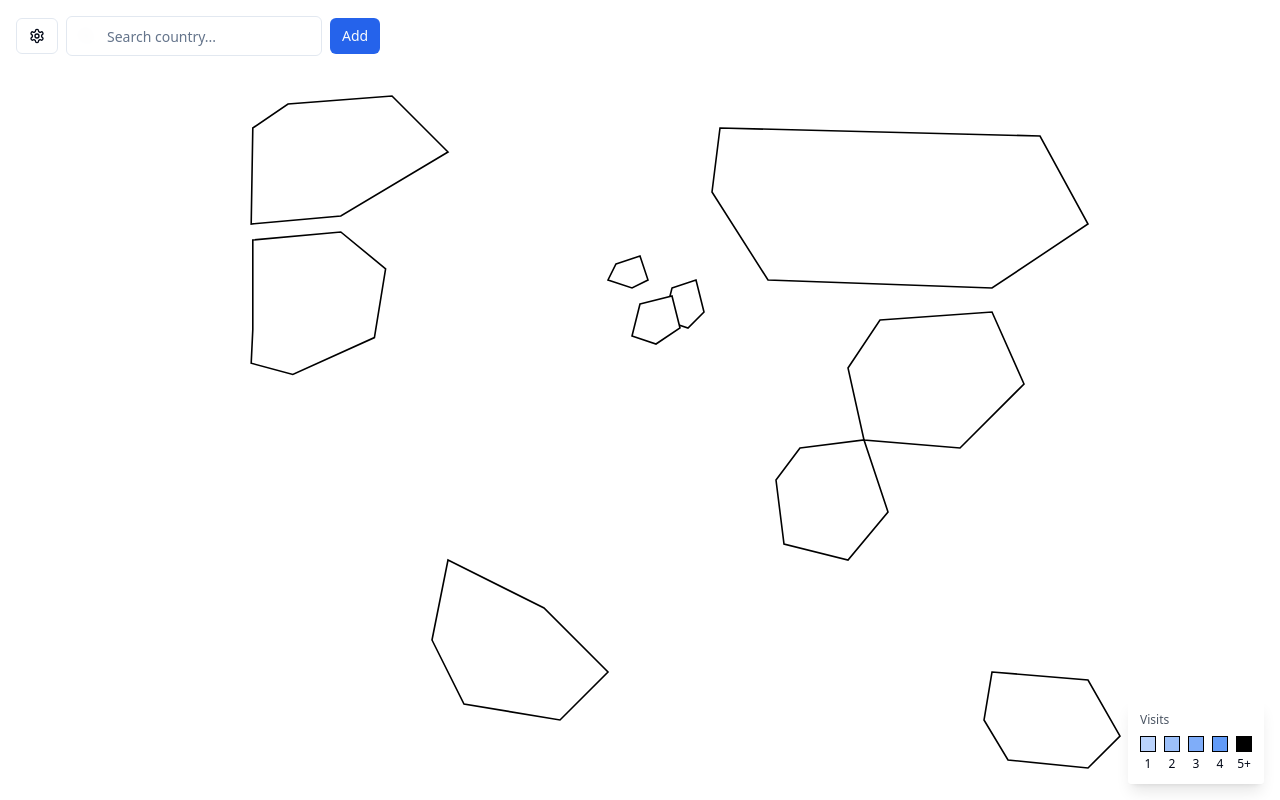
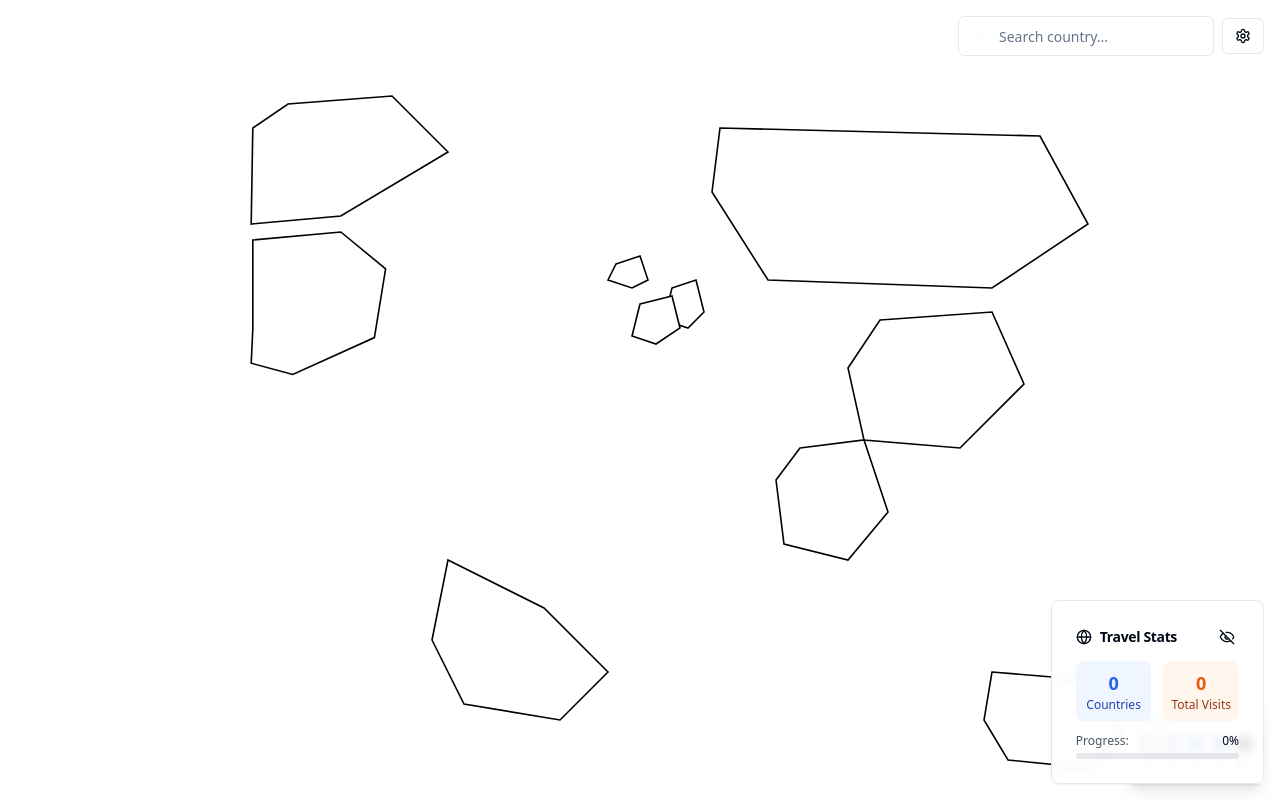
Before and after one commit to ksmworkrelated/globe-trotter-hues, a React (Vite) app: page / in a window 1280 px wide. Built offline with nearby package versions, Linux system fonts and the light colour scheme.

Commit message:
Refactor: Move controls to the right, add stats panel
- Moved search bar and settings button to the right side.
- Removed the add button and added country on enter key press.
- Added travel stats panel in the bottom right with hide option.

```diff
--- a/src/components/TopControls.tsx
+++ b/src/components/TopControls.tsx
@@ -38,10 +38,32 @@ export const TopControls = ({
     }
   };
 
+  const handleKeyPress = (e: React.KeyboardEvent) => {
+    if (e.key === 'Enter' && searchTerm.trim()) {
+      onSearch(searchTerm.trim());
+      setSearchTerm("");
+    }
+  };
+
   return (
     <>
-      {/* Top Controls Bar */}
-      <div className="absolute top-4 left-4 z-20 flex items-center gap-2">
+      {/* Top Controls Bar - Moved to Right */}
+      <div className="absolute top-4 right-4 z-20 flex items-center gap-2">
+        {/* Search Bar */}
+        <form onSubmit={handleSubmit} className="flex items-center">
+          <div className="relative">
+            <SearchIcon className="h-4 w-4 absolute left-3 top-1/2 transform -translate-y-1/2 text-gray-400" />
+            <Input
+              type="text"
+              placeholder="Search country..."
+              value={searchTerm}
+              onChange={(e) => setSearchTerm(e.target.value)}
+              onKeyPress={handleKeyPress}
+              className="pl-10 pr-4 py-2 w-64 bg-white/90 backdrop-blur-sm"
+            />
+          </div>
+        </form>
+
         {/* Settings Button */}
         <Button
           variant="outline"
@@ -51,23 +73,6 @@ export const TopControls = ({
         >
           <SettingsIcon className="h-4 w-4" />
         </Button>
-
-        {/* Search Bar */}
-        <form onSubmit={handleSubmit} className="flex items-center gap-2">
-          <div className="relative">
-            <SearchIcon className="h-4 w-4 absolute left-3 top-1/2 transform -translate-y-1/2 text-gray-400" />
-            <Input
-              type="text"
-              placeholder="Search country..."
-              value={searchTerm}
-              onChange={(e) => setSearchTerm(e.target.value)}
-              className="pl-10 pr-4 py-2 w-64 bg-white/90 backdrop-blur-sm"
-            />
-          </div>
-          <Button type="submit" size="sm" className="bg-blue-600 hover:bg-blue-700">
-            Add
-          </Button>
-        </form>
       </div>
 
       {/* Settings Panel */}
--- /dev/null
+++ b/src/components/TravelStats.tsx
@@ -0,0 +1,75 @@
+
+import { useState } from "react";
+import { Card, CardContent, CardHeader, CardTitle } from "@/components/ui/card";
+import { Button } from "@/components/ui/button";
+import { GlobeIcon, XIcon, EyeIcon, EyeOffIcon } from "lucide-react";
+
+interface TravelStatsProps {
+  totalVisits: number;
+  uniqueCountries: number;
+}
+
+export const TravelStats = ({ totalVisits, uniqueCountries }: TravelStatsProps) => {
+  const [isVisible, setIsVisible] = useState(true);
+
+  if (!isVisible) {
+    return (
+      <div className="absolute bottom-4 right-4 z-20">
+        <Button
+          variant="outline"
+          size="sm"
+          onClick={() => setIsVisible(true)}
+          className="bg-white/90 backdrop-blur-sm hover:bg-white"
+        >
+          <EyeIcon className="h-4 w-4" />
+        </Button>
+      </div>
+    );
+  }
+
+  return (
+    <div className="absolute bottom-4 right-4 z-20">
+      <Card className="bg-white/90 backdrop-blur-sm">
+        <CardHeader className="pb-3 flex flex-row items-center justify-between space-y-0">
+          <CardTitle className="flex items-center gap-2 text-sm">
+            <GlobeIcon className="h-4 w-4" />
+            Travel Stats
+          </CardTitle>
+          <Button
+            variant="ghost"
+            size="sm"
+            onClick={() => setIsVisible(false)}
+            className="h-6 w-6 p-0"
+          >
+            <EyeOffIcon className="h-3 w-3" />
+          </Button>
+        </CardHeader>
+        <CardContent className="space-y-3">
+          <div className="grid grid-cols-2 gap-3">
+            <div className="text-center p-2 bg-blue-50 rounded-lg">
+              <div className="text-lg font-bold text-blue-600">{uniqueCountries}</div>
+              <div className="text-xs text-blue-800">Countries</div>
+            </div>
+            <div className="text-center p-2 bg-orange-50 rounded-lg">
+              <div className="text-lg font-bold text-orange-600">{totalVisits}</div>
+              <div className="text-xs text-orange-800">Total Visits</div>
+            </div>
+          </div>
+
+          <div className="space-y-1">
+            <div className="flex items-center justify-between text-xs">
+              <span className="text-gray-600">Progress:</span>
+              <span className="font-medium">{Math.round((uniqueCountries / 195) * 100)}%</span>
+            </div>
+            <div className="w-full bg-gray-200 rounded-full h-1.5">
+              <div
+                className="bg-gradient-to-r from-blue-500 to-orange-500 h-1.5 rounded-full transition-all duration-300"
+                style={{ width: `${Math.min((uniqueCountries / 195) * 100, 100)}%` }}
+              />
+            </div>
+          </div>
+        </CardContent>
+      </Card>
+    </div>
+  );
+};
--- a/src/pages/Index.tsx
+++ b/src/pages/Index.tsx
@@ -1,7 +1,7 @@
-
 import { useState } from "react";
 import { WorldMap } from "@/components/WorldMap";
 import { TopControls } from "@/components/TopControls";
+import { TravelStats } from "@/components/TravelStats";
 
 export interface CountryData {
   id: string;
@@ -120,6 +120,12 @@ const Index = () => {
         onCountryDecrease={handleCountryDecrease}
       />
 
+      {/* Travel Stats */}
+      <TravelStats
+        totalVisits={totalVisits}
+        uniqueCountries={uniqueCountries}
+      />
+
       {/* Fullscreen Map */}
       <WorldMap
         countries={countries}
```
